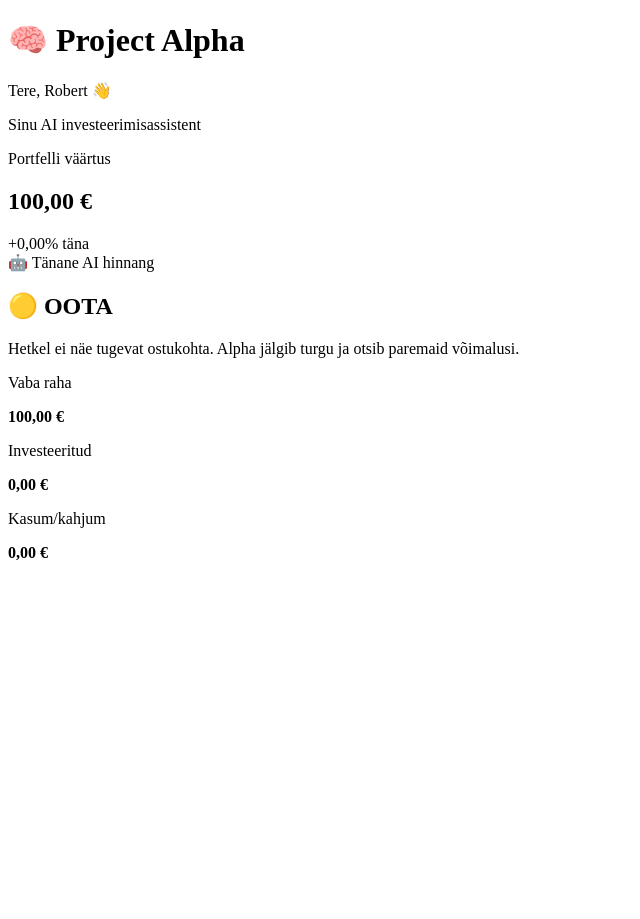
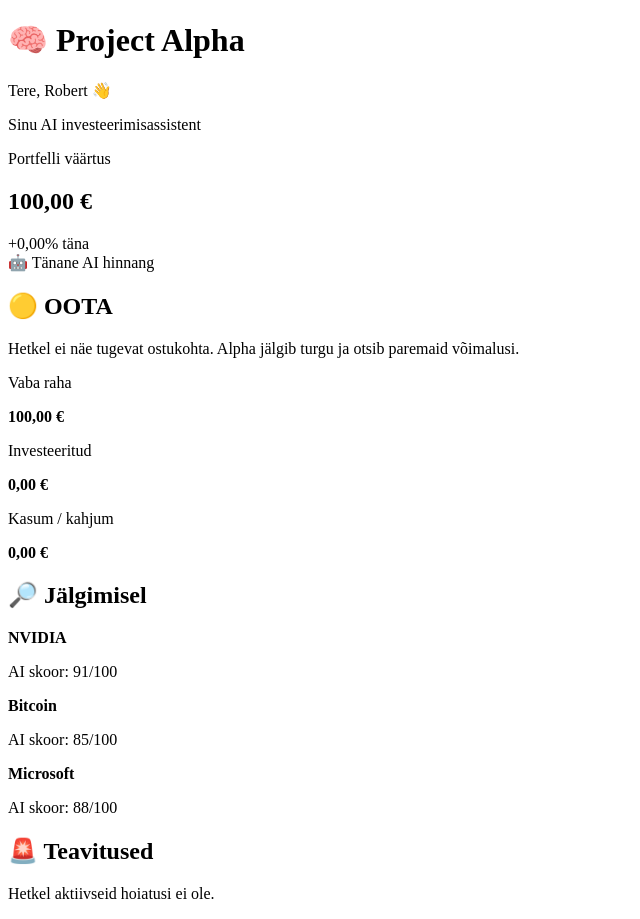
Before and after one commit to rops98/project-alpha, a Next.js app: page / in a window 1280 px wide. Shown: the whole page, without its empty margins (0-640 px from the left). Before the commit the page ends 800 px from the top, so only its background shows below. Built offline with nearby package versions, Linux system fonts and the light colour scheme.

Commit message:
Fix dashboard page structure

```diff
--- a/app/page.js
+++ b/app/page.js
@@ -1,5 +1,5 @@
-import Header from "@/components/Header";
-import AIInsight from "@/components/AIInsight";
+import Header from "../components/Header";
+import AIInsight from "../components/AIInsight";
 
 
 export default function Home() {
@@ -9,6 +9,7 @@ export default function Home() {
     <main className="container">
 
       <Header />
+
 
       <section className="portfolio">
 
@@ -25,25 +26,118 @@ export default function Home() {
       </section>
 
 
+
       <AIInsight />
+
 
 
       <section className="stats">
 
+
         <div>
-          <p>Vaba raha</p>
-          <b>100,00 €</b>
+
+          <p>
+            Vaba raha
+          </p>
+
+          <b>
+            100,00 €
+          </b>
+
         </div>
 
+
+
         <div>
-          <p>Investeeritud</p>
-          <b>0,00 €</b>
+
+          <p>
+            Investeeritud
+          </p>
+
+          <b>
+            0,00 €
+          </b>
+
         </div>
 
+
+
         <div>
-          <p>Kasum/kahjum</p>
-          <b>0,00 €</b>
+
+          <p>
+            Kasum / kahjum
+          </p>
+
+          <b>
+            0,00 €
+          </b>
+
         </div>
+
+
+      </section>
+
+
+
+      <section className="card">
+
+        <h2>
+          🔎 Jälgimisel
+        </h2>
+
+
+        <div>
+
+          <strong>
+            NVIDIA
+          </strong>
+
+          <p>
+            AI skoor: 91/100
+          </p>
+
+        </div>
+
+
+        <div>
+
+          <strong>
+            Bitcoin
+          </strong>
+
+          <p>
+            AI skoor: 85/100
+          </p>
+
+        </div>
+
+
+        <div>
+
+          <strong>
+            Microsoft
+          </strong>
+
+          <p>
+            AI skoor: 88/100
+          </p>
+
+        </div>
+
+
+      </section>
+
+
+
+      <section className="card">
+
+        <h2>
+          🚨 Teavitused
+        </h2>
+
+        <p>
+          Hetkel aktiivseid hoiatusi ei ole.
+        </p>
 
       </section>
 
```
